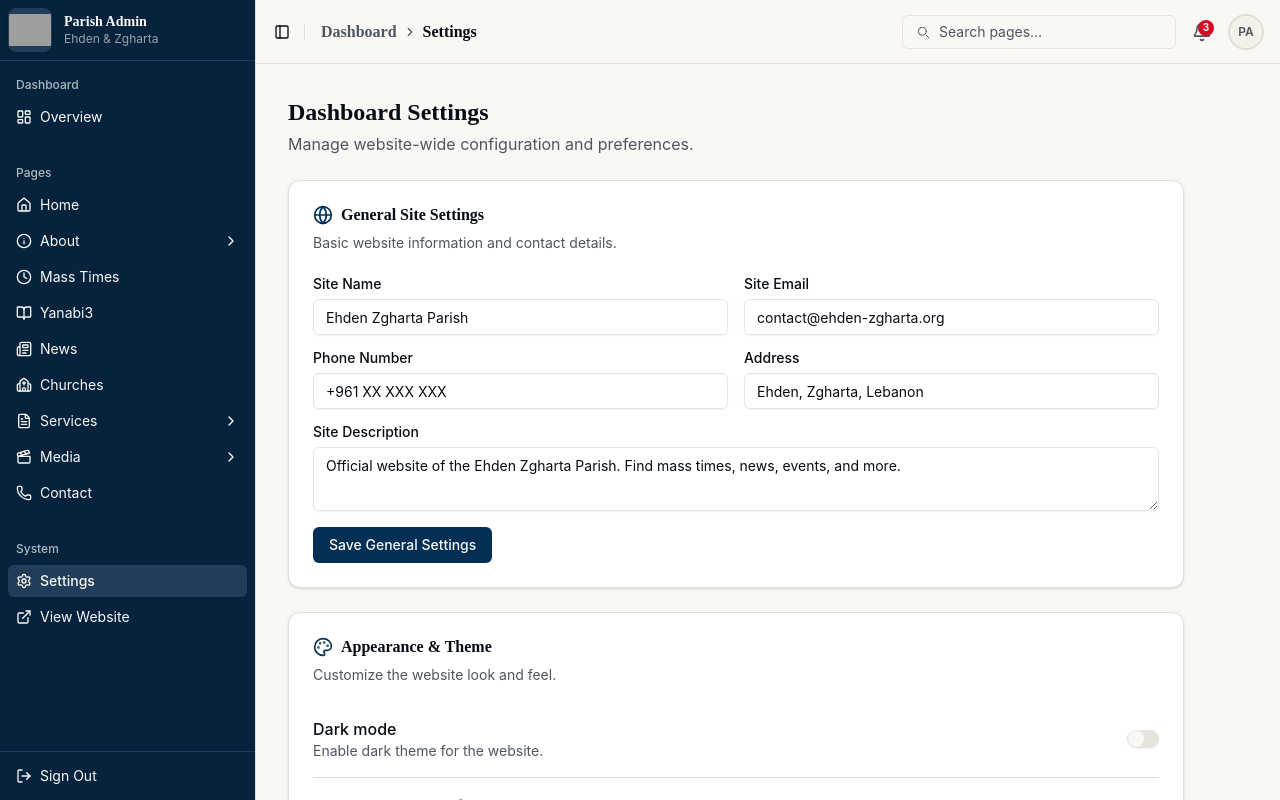
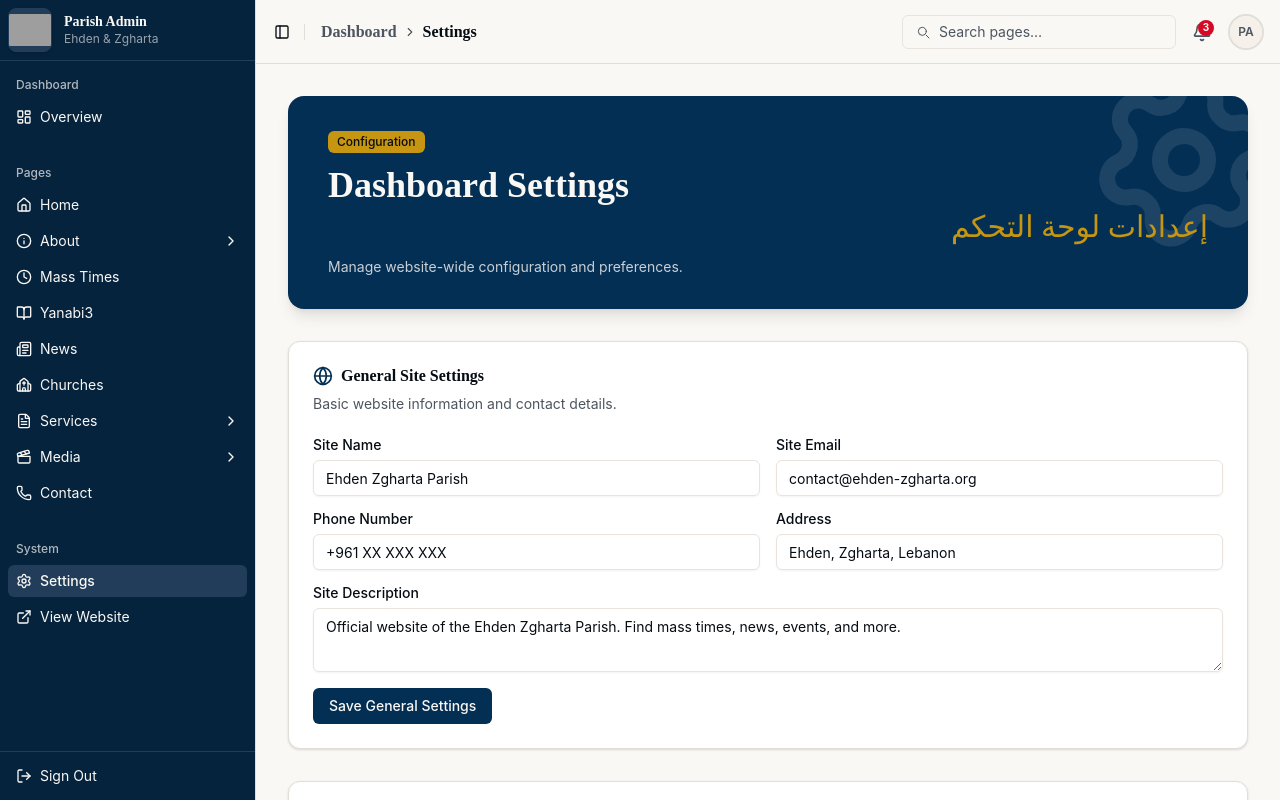
Before and after one commit to JamieKnayer10/Ehden-Zgharta-Parish-, a Next.js app: page /admin/dashboard/settings in a window 1280 px wide. Shown: the top 800 px of the page. Built offline with nearby package versions, Linux system fonts and the light colour scheme; grey boxes are pictures that could not be loaded.

Commit message:
Fitted the contents of the settings page in the right way

```diff
--- a/app/admin/dashboard/settings/page.tsx
+++ b/app/admin/dashboard/settings/page.tsx
@@ -1,7 +1,7 @@
 "use client"
 
 import { toast } from "sonner"
-import { Globe, Mail, Phone, MapPin, Palette, Shield, Database, Bell } from "lucide-react"
+import { Globe, Mail, Phone, MapPin, Palette, Shield, Database, Bell, Settings } from "lucide-react"
 import {
   Card,
   CardContent,
@@ -15,6 +15,7 @@ import { Label } from "@/components/ui/label"
 import { Switch } from "@/components/ui/switch"
 import { Separator } from "@/components/ui/separator"
 import { Textarea } from "@/components/ui/textarea"
+import { DashboardHero } from "@/components/admin/dashboard-hero"
 
 export default function SettingsPage() {
   function handleSave(e: React.FormEvent) {
@@ -23,15 +24,14 @@ export default function SettingsPage() {
   }
 
   return (
-    <div className="flex max-w-4xl flex-col gap-6">
-      <div>
-        <h1 className="font-serif text-2xl font-bold text-foreground">
-          Dashboard Settings
-        </h1>
-        <p className="mt-1 text-muted-foreground">
-          Manage website-wide configuration and preferences.
-        </p>
-      </div>
+    <div className="flex flex-col gap-8">
+      <DashboardHero
+        badge="Configuration"
+        title="Dashboard Settings"
+        titleAr="إعدادات لوحة التحكم"
+        description="Manage website-wide configuration and preferences."
+        icon={Settings}
+      />
 
       {/* General Site Settings */}
       <Card>
```
